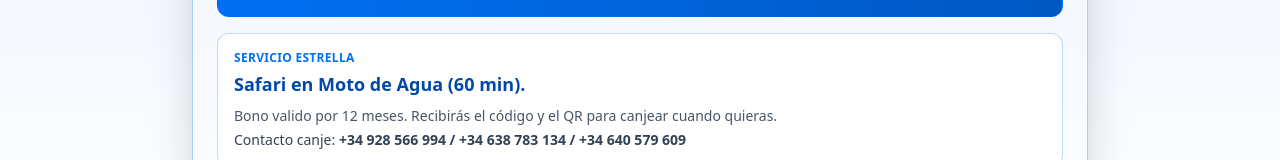
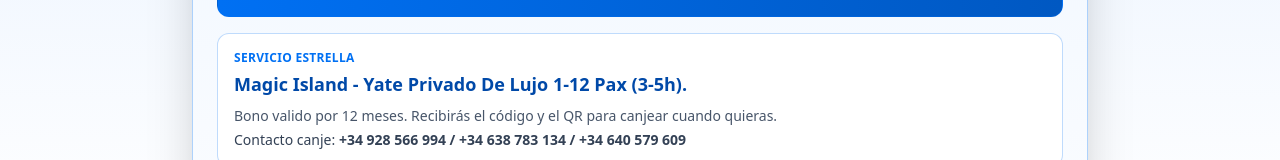
Before and after one commit to gggilbordon-del/code-reservation, a Next.js app: page /actividades/aquasports in a window 1280 px wide. Shown: the part 530-690 px from the top of the page. Built offline with nearby package versions, Linux system fonts and the light colour scheme; no server answers.

Commit message:
Subida aquasports y ecotara

```diff
--- a/components/booking-aquasports-voucher.tsx
+++ b/components/booking-aquasports-voucher.tsx
@@ -29,7 +29,7 @@
   etiqueta: "AquaSports Collection",
   claim: "Bonos deportivos de alta conversion",
   descripcion: "Flujo rapido de venta directa con QR y ticket digital.",
-  servicioEstrella: "Safari en Moto de Agua (60 min).",
+  servicioEstrella: "Magic Island - Yate Privado De Lujo 1-12 Pax (3-5h).",
   prefijoCodigo: "AQUA",
   precioBono: 120,
   validezMeses: 12,
```
